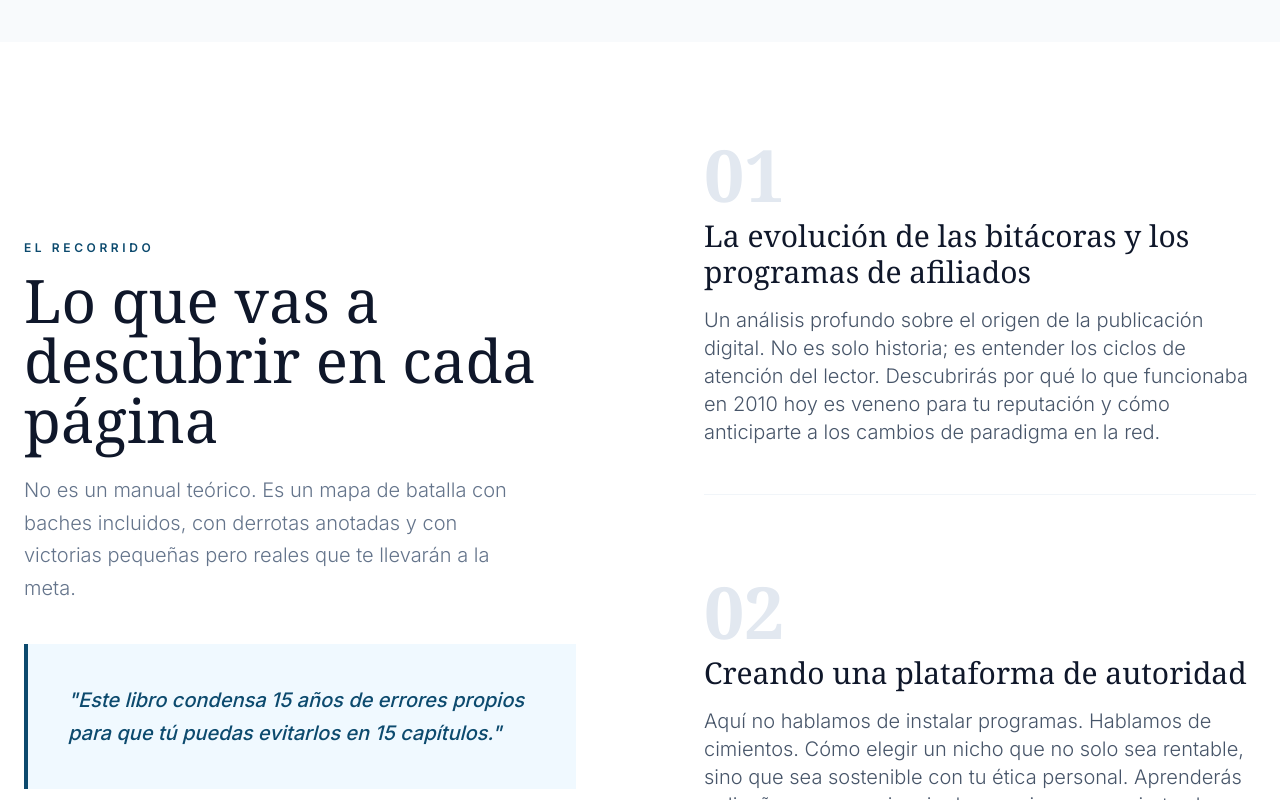
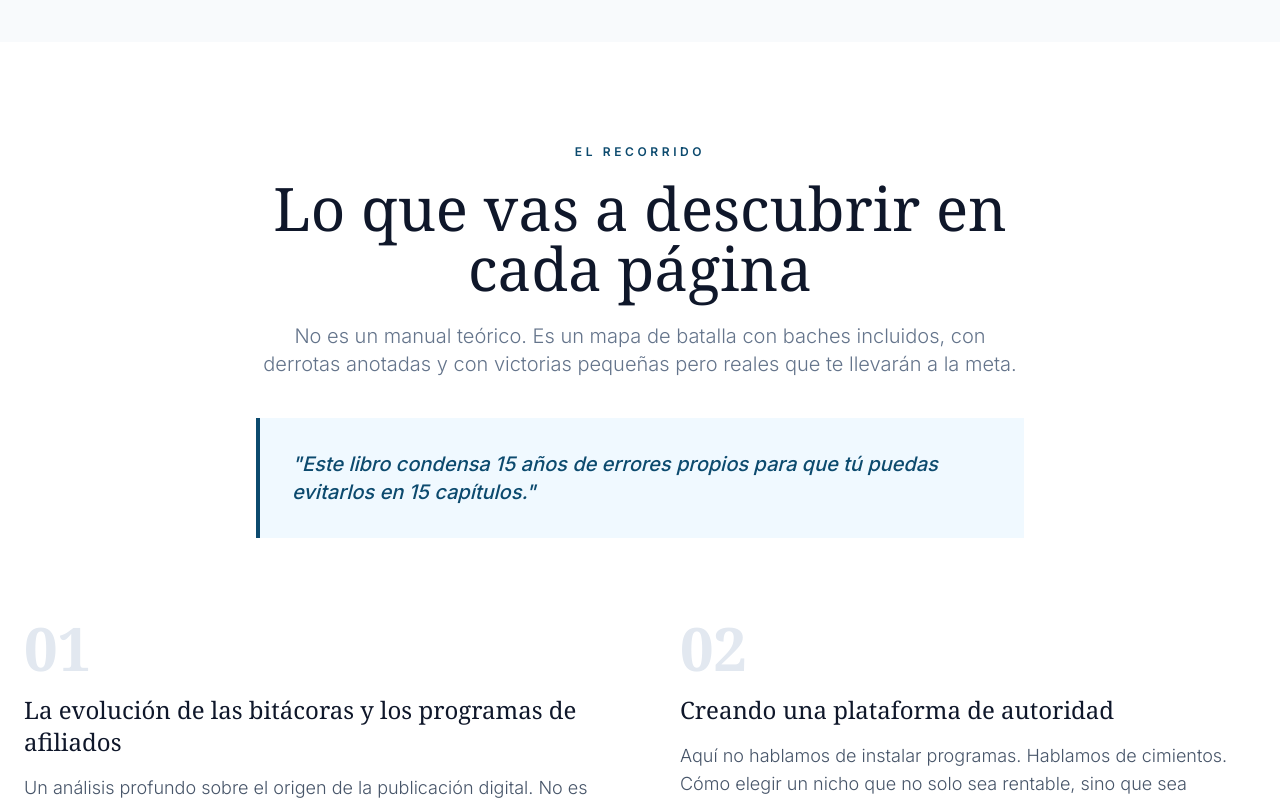
Before and after one commit to githubinf/miblog, a React (Vite) app: page / in a window 1280 px wide. Shown: the part 4220-5020 px from the top of the page. Built offline with nearby package versions, Linux system fonts and the light colour scheme; a web font is replaced by a local one.

Commit message:
refactor: Improve content layout and remove unused env var
Restructures the "Mapa de Batalla" section to a two-column grid and centers the section header. Removes the unused `GEMINI_API_KEY` from the local environment file.

```diff
--- a/App.tsx
+++ b/App.tsx
@@ -124,33 +124,34 @@ const App: React.FC = () => {
         </div>
       </section>
 
-      {/* Mapa de Batalla - Detalle masivo de capítulos */}
+      {/* Mapa de Batalla - Reestructurado a Cuadrícula de 2 Columnas */}
       <section id="contenido" className="py-24 bg-white overflow-hidden">
         <div className="max-w-7xl mx-auto px-6">
-          <div className="grid lg:grid-cols-2 gap-16 lg:gap-32 items-start">
-            <div className="lg:sticky lg:top-24">
+          {/* Encabezado de Sección Centrado */}
+          <div className="max-w-3xl mx-auto text-center mb-20">
             <span className="text-sky-900 font-bold uppercase tracking-[0.3em] text-xs">El Recorrido</span>
-              <h2 className="text-5xl md:text-6xl font-serif text-slate-900 mt-3 leading-tight">Lo que vas a descubrir en cada página</h2>
-              <p className="text-xl text-slate-500 mt-6 leading-relaxed font-light max-w-lg">
+            <h2 className="text-4xl md:text-5xl lg:text-6xl font-serif text-slate-900 mt-4 leading-tight">Lo que vas a descubrir en cada página</h2>
+            <p className="text-lg md:text-xl text-slate-500 mt-6 leading-relaxed font-light">
               No es un manual teórico. Es un mapa de batalla con baches incluidos, con derrotas anotadas y con victorias pequeñas pero reales que te llevarán a la meta.
             </p>
-              <div className="mt-10 p-10 bg-sky-50 border-l-4 border-sky-900">
-                <p className="text-sky-900 font-medium italic text-xl leading-relaxed">
+            <div className="mt-10 p-8 bg-sky-50 border-l-4 border-sky-900 inline-block text-left">
+              <p className="text-sky-900 font-medium italic text-lg md:text-xl leading-relaxed">
                 "Este libro condensa 15 años de errores propios para que tú puedas evitarlos en 15 capítulos."
               </p>
             </div>
           </div>
-            <div className="space-y-12 lg:space-y-20">
+
+          {/* Cuadrícula de Capítulos: 2 columnas alineadas */}
+          <div className="grid grid-cols-1 md:grid-cols-2 gap-x-12 lg:gap-x-20 gap-y-16">
             {CAPITULOS.map((cap) => (
-                <div key={cap.numero} className="pb-12 border-b border-slate-100 group">
-                  <span className="text-slate-200 text-6xl md:text-7xl font-serif font-bold group-hover:text-sky-900/10 transition-colors block mb-2">
+              <div key={cap.numero} className="group border-b border-slate-100 pb-10 flex flex-col items-start">
+                <span className="text-slate-200 text-5xl md:text-6xl font-serif font-bold group-hover:text-sky-900/10 transition-colors mb-4">
                   {cap.numero.toString().padStart(2, '0')}
                 </span>
-                  <h3 className="text-2xl md:text-3xl font-serif text-slate-900 mb-4">{cap.titulo}</h3>
-                  <p className="text-slate-600 leading-loose text-lg md:text-xl font-light">{cap.descripcion}</p>
+                <h3 className="text-xl md:text-2xl font-serif text-slate-900 mb-4 leading-tight">{cap.titulo}</h3>
+                <p className="text-slate-600 leading-relaxed text-base md:text-lg font-light">{cap.descripcion}</p>
               </div>
             ))}
-            </div>
           </div>
         </div>
       </section>
--- a/index.html
+++ b/index.html
@@ -53,10 +53,8 @@
 <script src="https://scripts.clickbank.net/hop.min.js" defer></script>
 <!-- ClickBank Trust Badge -->
 <script src='//cbtb.clickbank.net/?vendor=fcofrancis'></script>
-<link rel="stylesheet" href="/index.css">
 </head>
 <body class="bg-slate-50 text-slate-900 antialiased">
     <div id="root"></div>
-<script type="module" src="/index.tsx"></script>
 </body>
 </html>
```
Also changed, not shown: 1 other file (tests, documents, lock files or other folders). Lines whose indentation alone changed are shown as unchanged.
